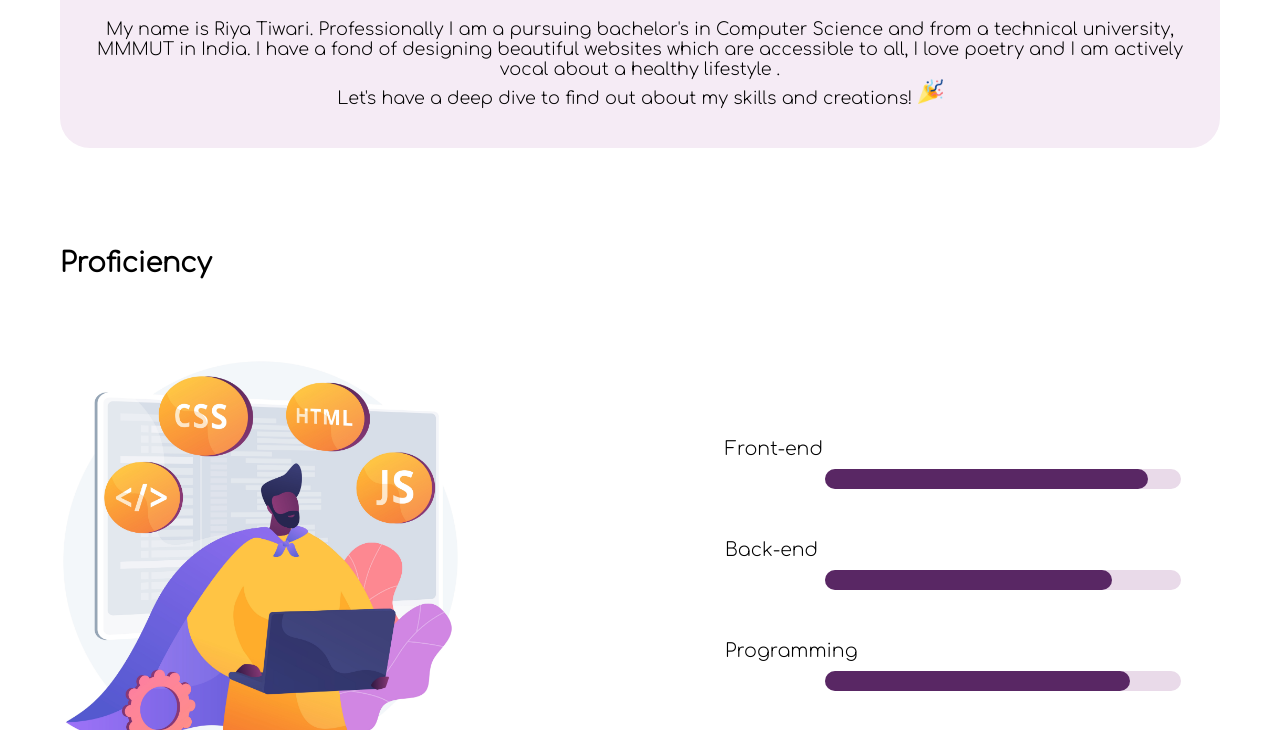
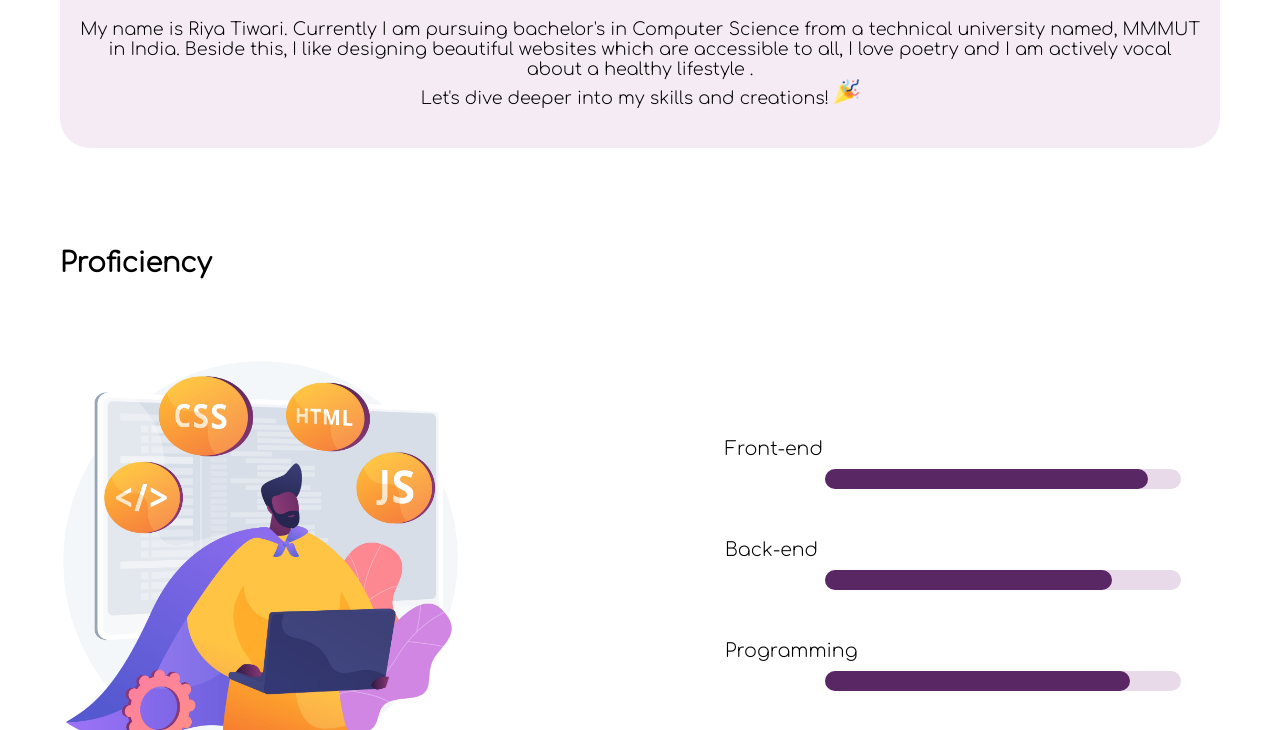
Before and after one commit to riyatiwari1919/My_Portfolio, a plain HTML site: page index.html in a window 1280 px wide. Shown: the part 1175-1905 px from the top of the page. Drawn offline with Linux system fonts and the light colour scheme.

Commit message:
Update index.html

```diff
--- a/index.html
+++ b/index.html
@@ -49,8 +49,8 @@
                 <h1 class="intro-head">About</h1>
                 <div class="my-pic"><img src="Images/riya.png" class="riya-pic"></div>
                 <p class="intro-text">Hello <img src="Images/hello2.png" class="small-icons2"> , Let me introduce myself <img src="Images/girl.png" class="small-icons2"> .<br><br>
-                    My name is Riya Tiwari. Professionally I am a pursuing bachelor's in Computer Science and from a technical university, MMMUT in India. I have a fond of designing beautiful websites which are accessible to all, I love poetry and I am actively vocal about a healthy lifestyle  .<br>
-                    Let's have a deep dive to find out about my skills and creations! <img src="Images/celebration-flag.png" class="small-icons2"> </p>
+                    My name is Riya Tiwari. Currently I am pursuing bachelor's in Computer Science from a technical university named, MMMUT in India. Beside this, I like designing beautiful websites which are accessible to all, I love poetry and I am actively vocal about a healthy lifestyle  .<br>
+                    Let's dive deeper into my skills and creations! <img src="Images/celebration-flag.png" class="small-icons2"> </p>
             </div>
 
             <div class="proficiency">
```
